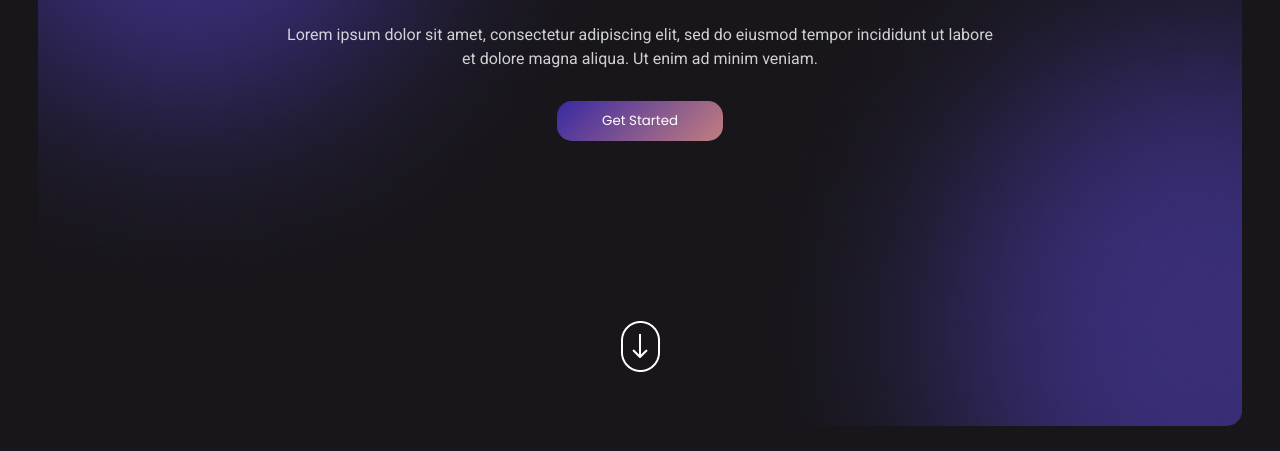
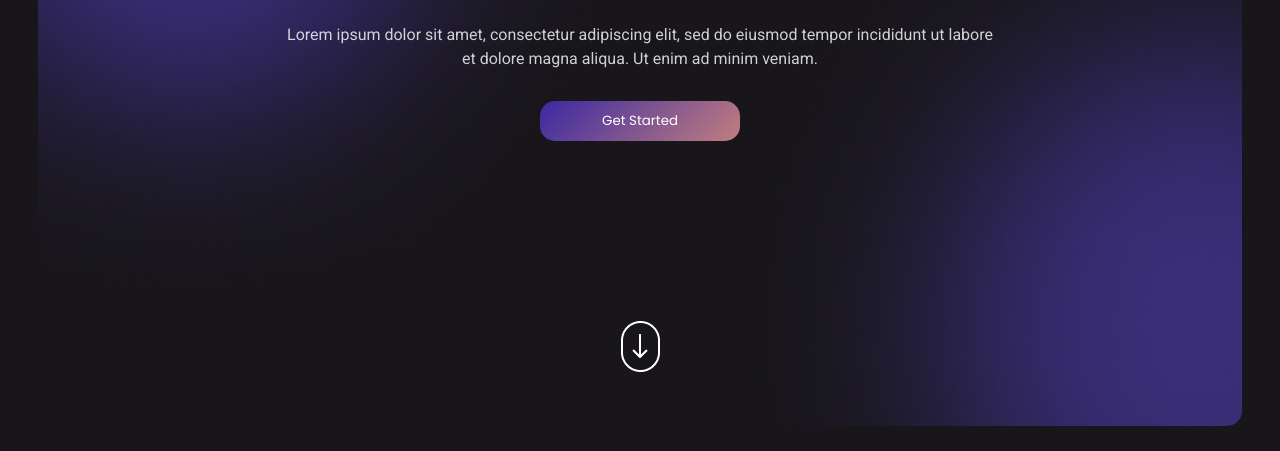
Before and after one commit to abhindra-0458/Aqua-AI, a plain HTML site: page index.html in a window 1280 px wide. Shown: the part 349-800 px from the top of the page. Drawn offline with Linux system fonts and the light colour scheme; a web font is replaced by a local one.

Commit message:
changes to media query

```diff
--- a/styles.css
+++ b/styles.css
@@ -244,7 +244,7 @@ button{
     background: linear-gradient(135deg, #3A29A3, #C27E7E);
     font-weight:400;
     color: #fff;
-    width: 13vw;
+    width: 200px;
     height: 5vh;
     transition: background-image 0.6s ease-in-out;
     border-style: none;
@@ -329,7 +329,7 @@ button:hover{
 }
 
 
-@media (max-width: 475px){
+@media (max-width: 555px){
     body{
         height: 100vh;
     }
```
